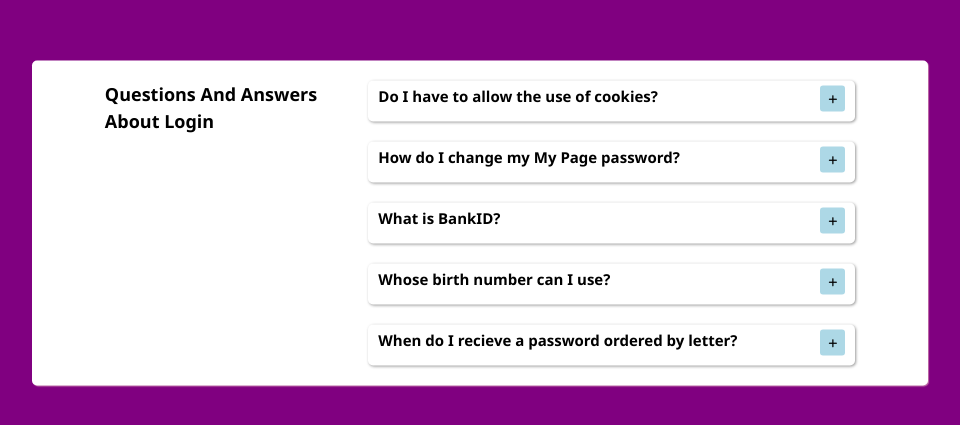
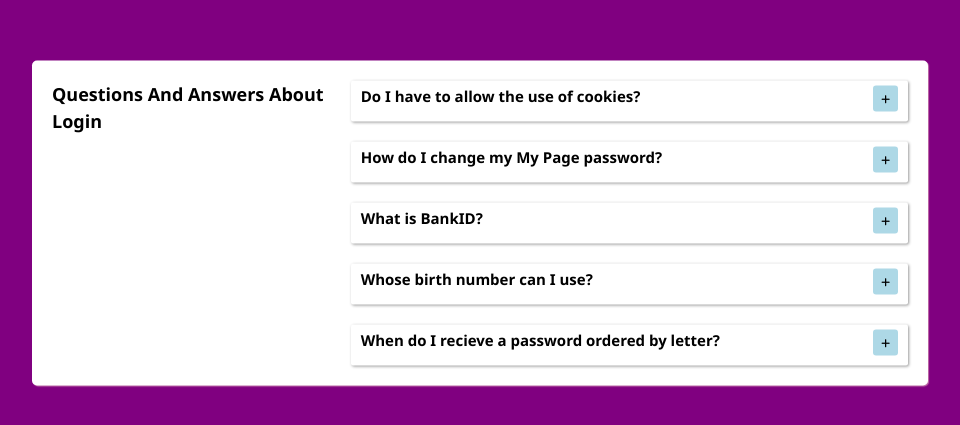
Before and after one commit to ibktommy/accordion-react-app, a React (Create React App) app: page / in a window 1280 px wide. Shown: the part 177-602 px from the top of the page, without its empty margins (160-1120 px from the left). Built offline with nearby package versions, Linux system fonts and the light colour scheme.

Commit message:
Complete project

```diff
--- a/src/App.js
+++ b/src/App.js
@@ -6,7 +6,7 @@ import Questions from './Questions/Questions';
 function App() {
   return (
     <>
-      <div className="content center">
+      <div className="content">
         <div className="box center">
           <div className="left">
             <h2 className="title">Questions And Answers About Login</h2>
--- a/src/Questions/Questions.css
+++ b/src/Questions/Questions.css
@@ -1,7 +1,7 @@
 .card {
   box-shadow: .1rem .1rem .3rem rgba(0, 0, 0, 0.4);
   padding: .5rem 1rem 1rem 1rem;
-  border-radius: 5px;
+  border-radius: 2px;
   margin-bottom: 2rem;
 }
 
```
